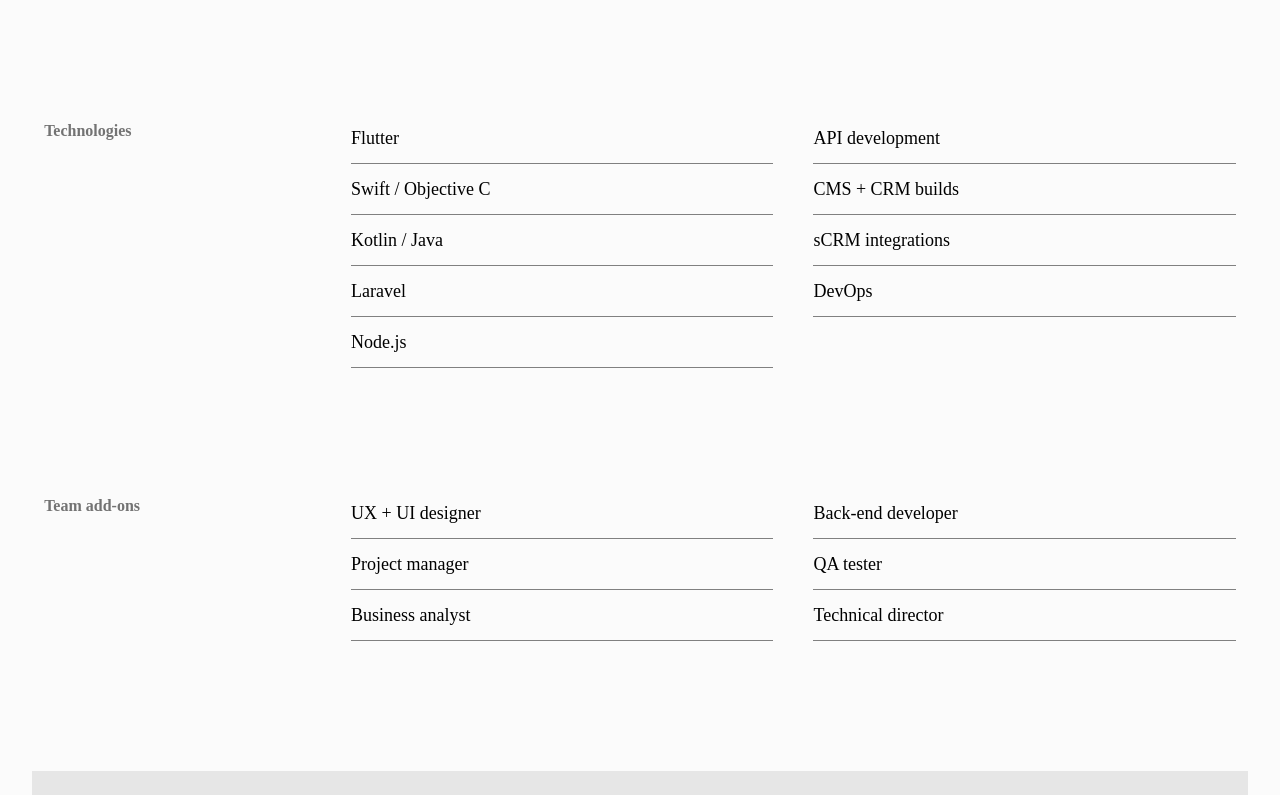
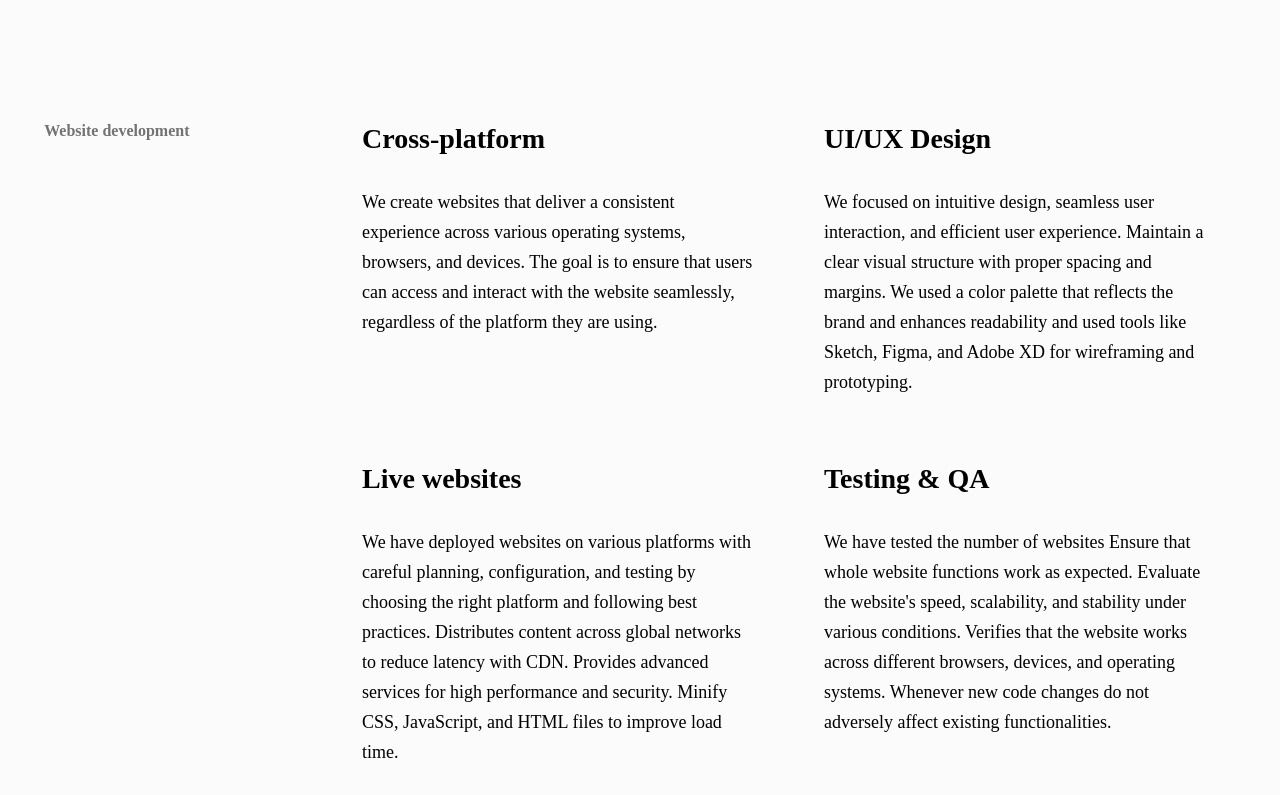
Before and after one commit to Shubham-SumFactor/project-sparkbit, a Next.js app: page /services in a window 1280 px wide. Shown: the part 1525-2320 px from the top of the page. Built offline with nearby package versions, Linux system fonts and the light colour scheme.

Commit message:
website section added on the services section

```diff
--- /dev/null
+++ b/pages/components/servicesCardWeb/servicesCardWeb.module.css
@@ -0,0 +1,141 @@
+.container {
+    max-width: 1440px;
+    margin: 0 auto;
+    /* padding: 20px; */
+    margin-bottom: 5rem;
+    display: grid;
+    grid-template-columns: 1fr 3fr;
+
+  }
+
+  .heading {
+    font-family: serif;
+    /* text-align: center; */
+    font-size: 16px;
+    color: #737373;
+    font-weight: 900;
+    line-height: 1;
+    margin-bottom: 1rem;
+    /* letter-spacing: 0.05rem; */
+  }
+
+  .grid {
+    display: grid;
+    grid-template-columns: repeat(auto-fit, minmax(280px, 1fr));
+    gap: 30px;
+    /* border: 1px solid goldenrod; */
+
+  }
+
+  .gridItem {
+    padding: 20px;
+    padding-top: 0;
+    border-radius: 8px;
+
+  }
+
+  .gridItem h3 {
+    margin-top: 0;
+    font-size: 28px;
+    font-weight: 600;
+    /* border: 1px solid red; */
+  }
+
+  .gridItem p {
+    font-size: 18px;
+    font-weight: 500;
+    line-height: 30px;
+    padding: 1rem 0;
+    word-break: normal;
+  }
+
+  .gridItem h3,
+  .slide h3 {
+    margin-top: 0;
+    margin-bottom: 1rem;
+    /* font-size: 32px; */
+    /* font-weight: 900; */
+  }
+
+
+  /* code for scroll effect */
+  /* .sliderContainer {
+    overflow: hidden;
+  }
+
+  .slider {
+    display: flex;
+    overflow-x: auto;
+  }
+
+
+
+  .slide {
+    flex: 0 0 70%;
+    margin-right: 5%;
+  } */
+  /* code for scroll effect */
+
+
+  @media (max-width: 768px) {
+    .container {
+      grid-template-columns: 1fr;
+      padding: 20px 0;
+      margin-bottom: 2rem;
+
+    }
+
+    .grid {
+      grid-template-columns: 1fr;
+      display: none;
+
+    }
+
+    .heading {
+      font-size: 12px;
+      color: #737373;
+      font-weight: 900;
+      letter-spacing: 0;
+    }
+
+    /* scroll effect */
+
+    /* .sliderContainer {
+      display: block;
+    }
+
+    .slide h3 {
+      font-size: 28px;
+      font-weight: 900;
+    }
+
+    .slide p {
+      font-size: 20px;
+      font-weight: 100;
+    } */
+
+    /* scroll effect ends */
+
+
+    .sliderContainer {
+      display: block;
+      /* border: 1px solid cyan; */
+    }
+
+    .slide {
+      padding: 8px 0;
+
+    }
+
+    .slide h3 {
+      font-size: 22px;
+      font-weight: 900;
+      margin-bottom: 0px;
+    }
+
+    .slide p {
+      font-size: 18px;
+      font-weight: 100;
+      padding: 8px 0;
+    }
+  }
--- /dev/null
+++ b/pages/components/servicesCardWeb/servicesCardWeb.tsx
@@ -0,0 +1,76 @@
+import React, { useEffect, useRef, useState } from 'react';
+import styles from './servicesCardWeb.module.css';
+
+const ServicesCardWeb = () => {
+
+    const [isMobile, setIsMobile] = useState(false);
+    const sliderRef = useRef(null);
+
+    useEffect(() => {
+        const checkMobile = () => {
+            setIsMobile(window.innerWidth <= 768);
+        };
+        checkMobile();
+        window.addEventListener('resize', checkMobile);
+        return () => window.removeEventListener('resize', checkMobile);
+    }, []);
+
+    const steps = [
+        {
+            title: "Cross-platform",
+            content: "We create websites that deliver a consistent experience across various operating systems, browsers, and devices. The goal is to ensure that users can access and interact with the website seamlessly, regardless of the platform they are using."
+        },
+        {
+            title: "UI/UX Design",
+            content: "We focused on intuitive design, seamless user interaction, and efficient user experience. Maintain a clear visual structure with proper spacing and margins. We used a color palette that reflects the brand and enhances readability and used tools like Sketch, Figma, and Adobe XD for wireframing and prototyping."
+        },
+        {
+            title: "Live websites",
+            content: "We have deployed websites on various platforms with careful planning, configuration, and testing by choosing the right platform and following best practices. Distributes content across global networks to reduce latency with CDN. Provides advanced services for high performance and security. Minify CSS, JavaScript, and HTML files to improve load time."
+        },
+        {
+            title: "Testing & QA",
+            content: "We have tested the number of websites Ensure that whole website functions work as expected. Evaluate the website's speed, scalability, and stability under various conditions. Verifies that the website works across different browsers, devices, and operating systems. Whenever new code changes do not adversely affect existing functionalities."
+        },
+        {
+            title: "Concept & prototyping",
+            content: "We conducted user research to understand the needs, preferences, and behaviors of your target audience and determine industry trends and best practices. Based on that, plan the type and structure of content to be presented on the website. Organize the content into categories and hierarchies for easy navigation and then prioritize the features based on their importance and feasibility."
+        },
+        {
+            title: "App Store management",
+            content: "We publish and distribute your apps to various Android app stores in China, iOS Appstore, and the Google Play Store, helping you navigate compliance."
+        }
+    ];
+
+
+
+    return (
+        <div className={styles.container}>
+            <h2 className={styles.heading}>Website development</h2>
+
+            <div className={isMobile ? styles.sliderContainer : styles.grid}>
+                {isMobile ? (
+                    <div className={styles.slider} ref={sliderRef}>
+                        {steps.map((step, index) => (
+                            <div key={index} className={styles.slide}>
+                                <h3>{step.title}</h3>
+                                <p>{step.content}</p>
+                            </div>
+                        ))}
+                    </div>
+                ) : (
+                    steps.map((step, index) => (
+                        <div key={index} className={styles.gridItem}>
+                            <h3>{step.title}</h3>
+                            <p>{step.content}</p>
+                        </div>
+                    ))
+                )}
+            </div>
+
+
+        </div>
+    );
+};
+
+export default ServicesCardWeb;
--- a/pages/services.tsx
+++ b/pages/services.tsx
@@ -8,6 +8,7 @@
 import TechnologyCard from './components/technologyCard/technologyCard';
 import TeamAddOns from './components/teamAddOns/teamAddOns';
 import ContactUs from './components/contactUs/ContactUs';
+import ServicesCardWeb from './components/servicesCardWeb/servicesCardWeb';
 
 const Services = () => {
 
@@ -34,6 +35,8 @@
 
                 <ServicesCard />
 
+                <ServicesCardWeb />
+
                 <TechnologyCard />
 
                 <TeamAddOns />
```
